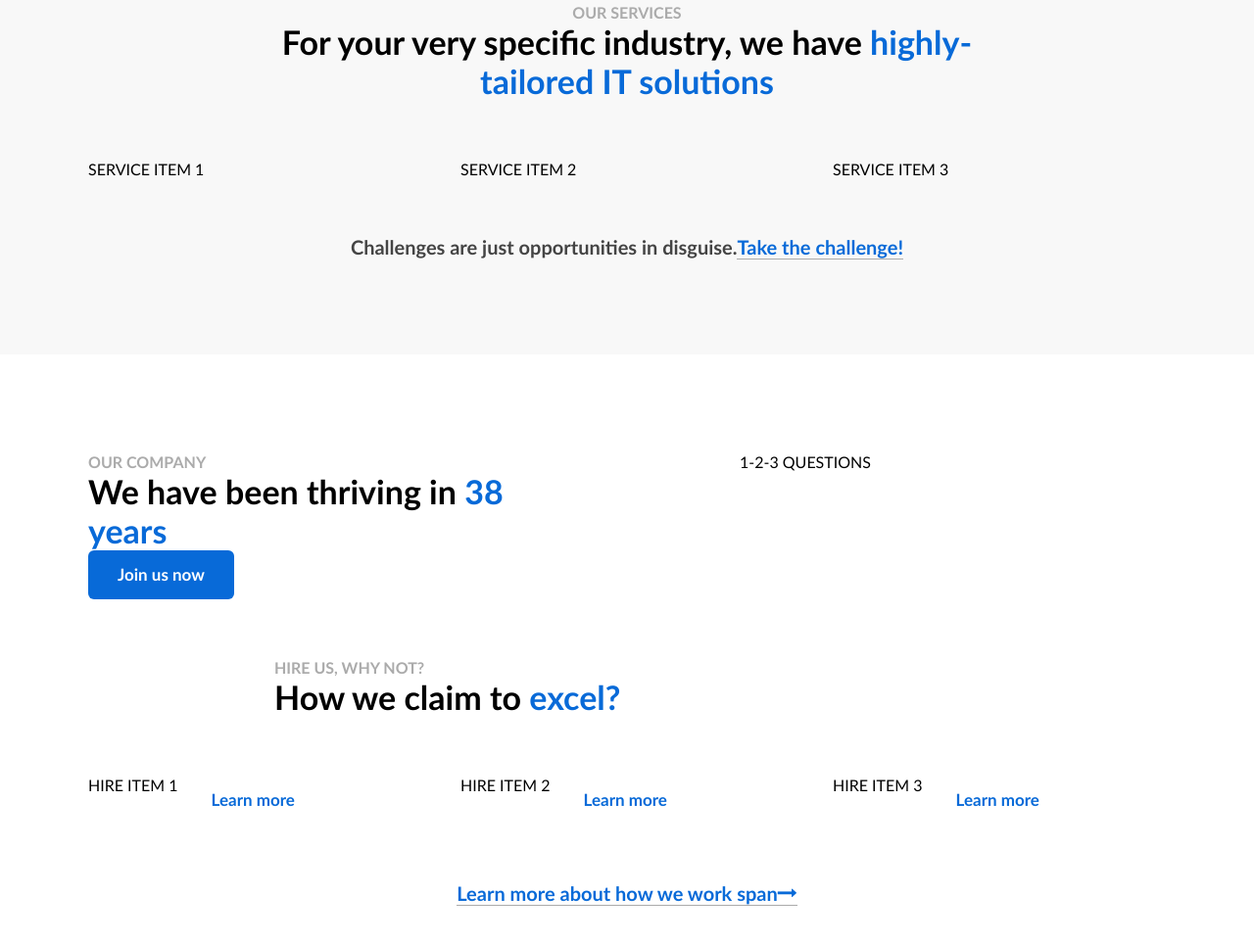
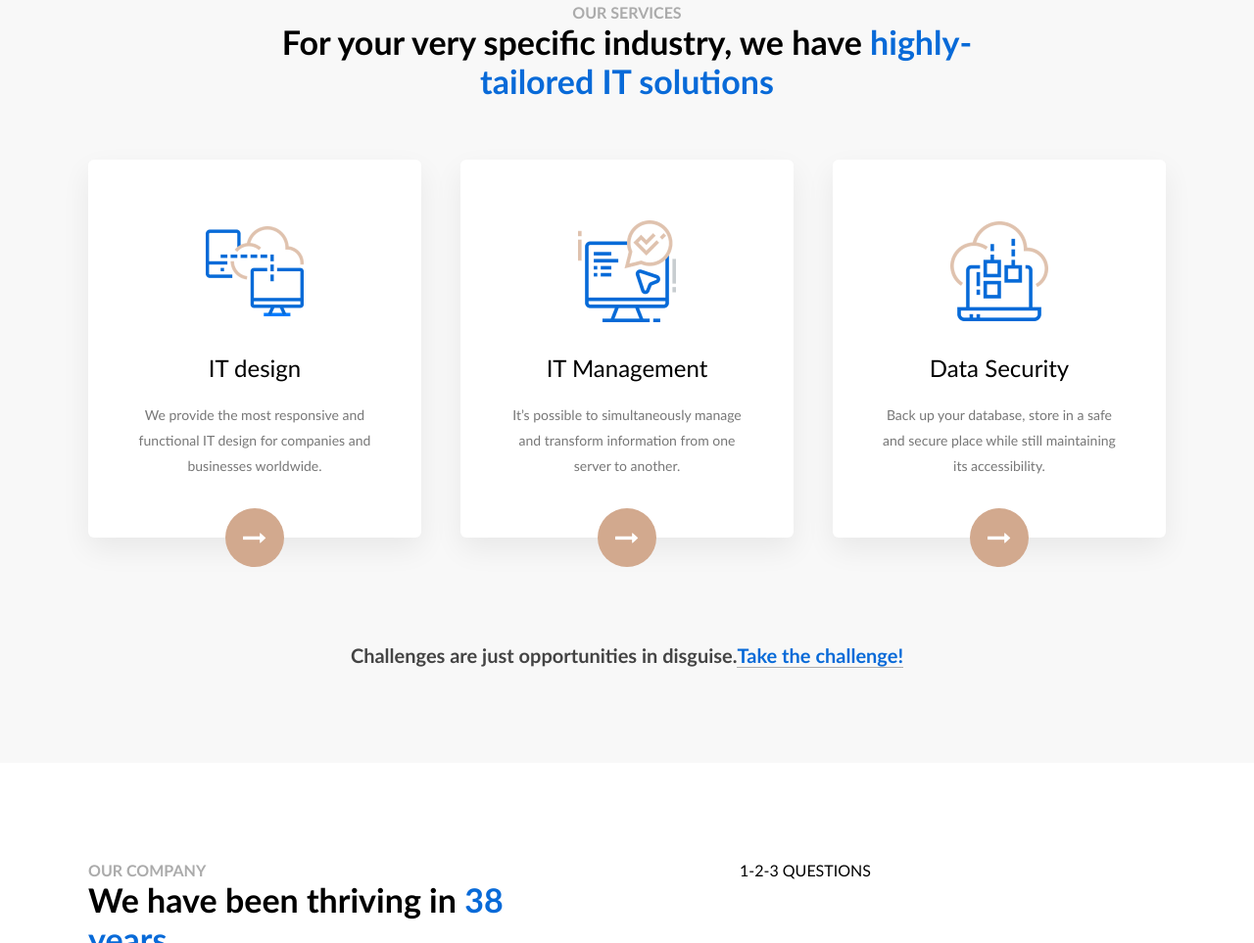
Before and after one commit to Evelinatoleike/mano-portfolio-projektas, a website with bundled scripts: page index.html in a window 1280 px wide. Shown: the part 863-1826 px from the top of the page at 98% size. Built offline with nearby package versions, Linux system fonts and the light colour scheme.

Commit message:
Rendering services

```diff
--- /dev/null
+++ b/css/components/services.css
@@ -0,0 +1,52 @@
+.service-item {
+    padding: 60px 50px;
+    margin-bottom: 50px;
+    text-align: center;
+    background-color: white;
+    border-radius: 6px;
+    box-shadow: 0 12px 30px #0001;
+    position: relative;
+    transition: all 2s;
+}
+
+.service-item:hover {
+    border-radius: 20px;
+}
+
+.service-item>img {
+    margin-bottom: 30px;
+}
+
+.service-item>h4 {
+    margin-bottom: 20px;
+    font-size: 24px;
+    line-height: 30px;
+    font-weight: normal;
+    color: black;
+}
+
+.service-item>p {
+    color: #777;
+    font-size: 14px;
+    line-height: 26px;
+}
+
+.service-item>a {
+    width: 60px;
+    height: 60px;
+    font-size: 24px;
+    line-height: 60px;
+    background-color: var(--color-creame-dark);
+    text-decoration: none;
+    border-radius: 50px;
+    color: white;
+    position: absolute;
+    bottom: 0;
+    left: 50%;
+    transform: translate(-50%, 50%);
+    transition: all 1s;
+}
+
+.service-item:hover>a {
+    background-color: var(--color-blue);
+}
--- a/css/cutom-home.css
+++ b/css/cutom-home.css
@@ -9,6 +9,7 @@
 @import './components/button.css';
 @import './components/footer.css';
 @import './components/header.css';
+@import './components/services.css';
 
 /* CUSTOM STILIUS SEKCIJOMS */
 /* header */
--- a/index.html
+++ b/index.html
@@ -50,16 +50,13 @@
                 <h3 class="subtitle">For your very specific industry, we have <span class="selected">highly-tailored IT solutions</span></h3>
             </div>
         </div>
-        <div class="row">
-            <div class="col-12 col-md-6 col-lg-4">
-                SERVICE ITEM 1
-            </div>
-            <div class="col-12 col-md-6 col-lg-4">
-                SERVICE ITEM 2
-            </div>
-            <div class="col-12 col-md-6 col-lg-4">
-                SERVICE ITEM 3
-            </div>
+        <div id="services_block" class="row">
+            <!-- <div class="col-12 col-md-6 col-lg-4 service-item">
+                <img src="./img/services/services-1.png" alt="">
+                <h4>IT design</h4>
+                <p>We provide the most responsive and functional IT design for companies and businesses worldwide.</p>
+                <a href="#" class="fa fa-long-arrow-right"></a>
+            </div> -->
         </div>
         <div class="row">
             <p class="col-12 bottom-text-link">Challenges are just opportunities in disguise.<a href="#">Take the challenge!</a></p>
@@ -223,6 +220,7 @@
         </div>
         <!-- FOOTER END-->
 
+        <script src="./js/mainHome.js" type="module" defer></script>
 </body>
 
 </html>
--- a/js/components/services/services.js
+++ b/js/components/services/services.js
@@ -0,0 +1,33 @@
+function services(selector, data) {
+    // input validation
+
+    // logic
+    const DOM = document.querySelector(selector);
+    const servicesArray = data.list;
+    const imgPath = data.imgPath;
+
+    let HTML = '';
+
+    for (let i = 0; i < servicesArray.length; i++) {
+        const service = servicesArray[i];
+        console.log(service);
+
+        if (!service.active) {
+            continue;
+        }
+
+        HTML += `<div class="col-12 col-md-6 col-lg-4 service-item">
+                    <img src="${imgPath + service.img}" alt="">
+                    <h4>${service.title}</h4>
+                    <p>${service.description}</p>
+                    <a href="${service.link}" class="fa fa-long-arrow-right"></a>
+                </div>`;
+    }
+
+    // post logic validation
+
+    // result return
+    DOM.innerHTML = HTML;
+}
+
+export { services }
--- a/js/data/servicesData.js
+++ b/js/data/servicesData.js
@@ -0,0 +1,36 @@
+const servicesData = {
+    imgPath: './img/services/',
+    maxCount: 3,
+    list: [
+        {
+            img: 'services-1.png',
+            title: 'IT design',
+            description: 'We provide the most responsive and functional IT design for companies and businesses worldwide.',
+            link: '#',
+            active: true
+        },
+        {
+            img: 'services-2.png',
+            title: 'UX design',
+            description: 'Some text for example',
+            link: '#',
+            active: false
+        },
+        {
+            img: 'services-2.png',
+            title: 'IT Management',
+            description: 'It’s possible to simultaneously manage and transform information from one server to another.',
+            link: '#',
+            active: true
+        },
+        {
+            img: 'services-3.png',
+            title: 'Data Security',
+            description: 'Back up your database, store in a safe and secure place while still maintaining its accessibility.',
+            link: '#',
+            active: true
+        },
+    ]
+}
+
+export { servicesData }
--- a/js/mainHome.js
+++ b/js/mainHome.js
@@ -2,6 +2,8 @@
 /* header */
 /* hero */
 /* clients */
+import { servicesData } from './data/servicesData.js';
+import { services } from './components/services/services.js';
 /* services */
 /* about me */
 /* achievements */
@@ -17,6 +19,7 @@
 /* hero */
 /* clients */
 /* services */
+services('#services_block', servicesData);
 /* about me */
 /* achievements */
 /* promo video */
```
Also changed, not shown: img/services/services-1.png (added), img/services/services-2.png (added), img/services/services-3.png (added).
